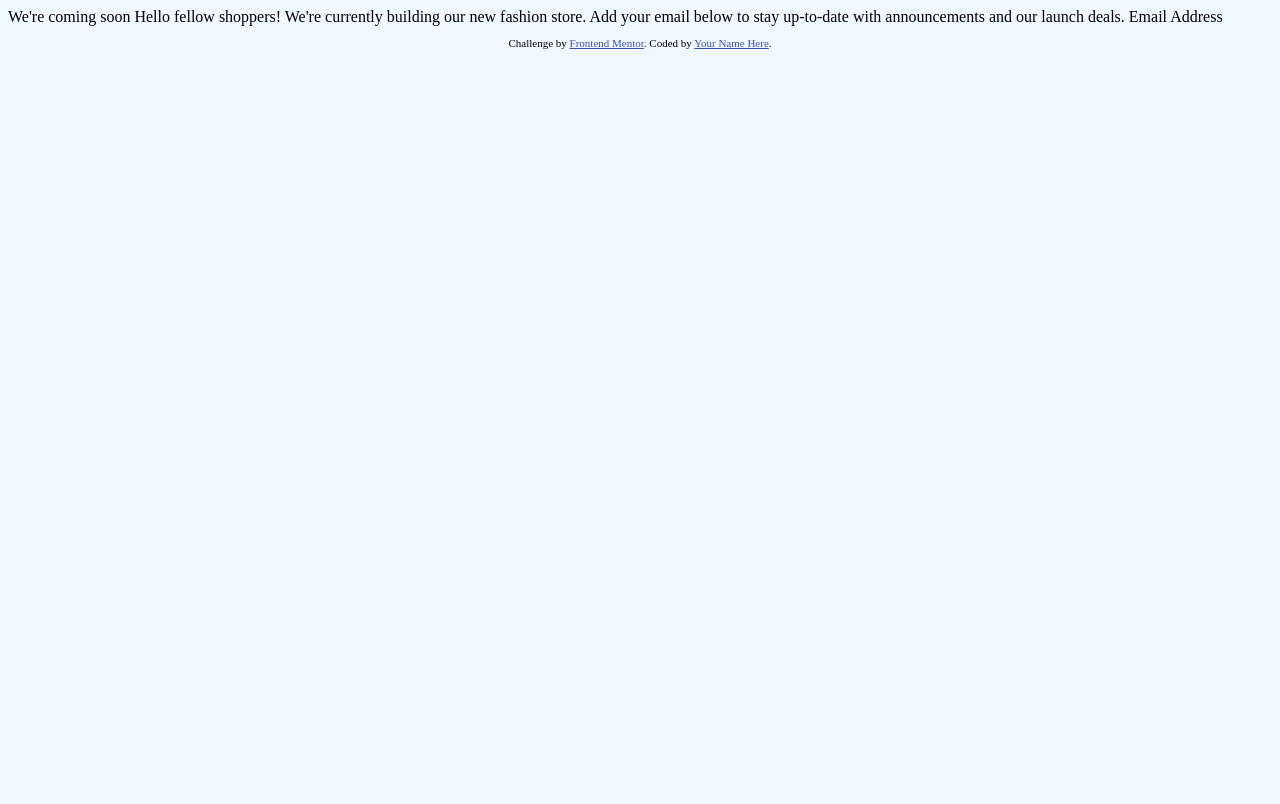
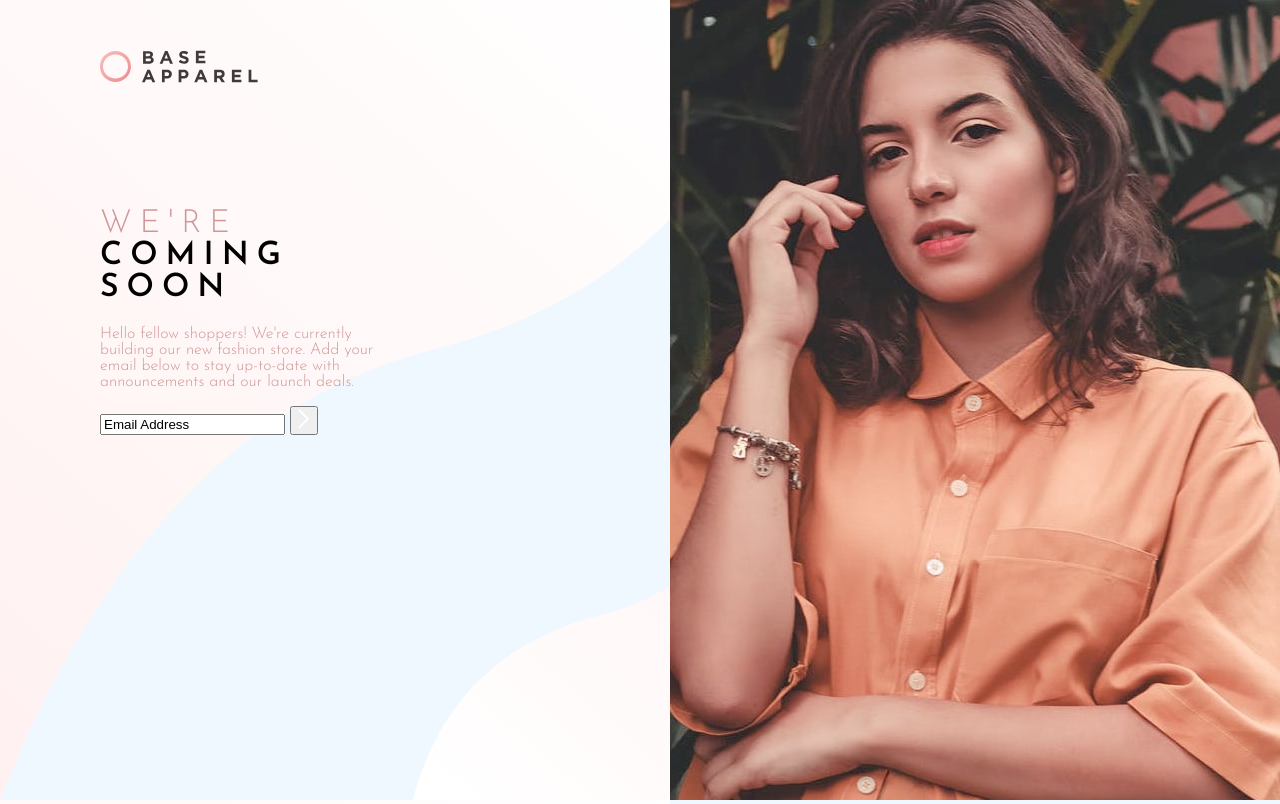
Before and after one commit to hddv/base-apparel-coming-soon-master, a plain HTML site: page index.html in a window 1280 px wide. Drawn offline with Linux system fonts and the light colour scheme.

Commit message:
first big modif

```diff
--- a/index.html
+++ b/index.html
@@ -1,28 +1,54 @@
 <!DOCTYPE html>
 <html lang="en">
+
 <head>
   <meta charset="UTF-8">
-  <meta name="viewport" content="width=device-width, initial-scale=1.0"> <!-- displays site properly based on user's device -->
+  <meta name="viewport" content="width=device-width, initial-scale=1.0">
+  <!-- displays site properly based on user's device -->
 
   <link rel="icon" type="image/png" sizes="32x32" href="./images/favicon-32x32.png">
   <link rel="stylesheet" type="text/css" href="style.css">
 
+  <link href="https://fonts.googleapis.com/css2?family=Josefin+Sans:wght@300;400;600&display=swap" rel="stylesheet">
+
   <title>Frontend Mentor | Base Apparel coming soon page</title>
 
-  <!-- Feel free to remove these styles or customise in your own stylesheet 👍 -->
-  <style>
-    .attribution { font-size: 11px; text-align: center; }
-    .attribution a { color: hsl(228, 45%, 44%); }
-  </style>
+
 </head>
+
 <body>
 
-  We're coming soon
+  <div class="container">
+    <div class="column-left">
+      <header>
+        <img src="images/logo.svg" alt="logo base apparel">
+      </header>
 
-  Hello fellow shoppers! We're currently building our new fashion store.
-  Add your email below to stay up-to-date with announcements and our launch deals.
+      <div class="info">
+        <h1><span>We're</span>  <br> coming <br> soon</h1>
 
-  Email Address
+        <p>
+          Hello fellow shoppers! We're currently building our new fashion store.
+          Add your email below to stay up-to-date with announcements and our launch deals.
+        </p>
+
+        <form action="">
+          <input type="text" value="Email Address" >
+          <!-- <input type="submit" value=">"> -->
+          <button><img src="images/icon-arrow.svg" alt="send button" /></button>
+        </form>
+
+      </div>
+
+
+
+    </div>
+
+    <div class="column-right">
+      <img src="images/hero-desktop.jpg" alt="picture of me">
+    </div>
+  </div>
+
 
   <footer>
     <p class="attribution">
@@ -31,4 +57,5 @@
     </p>
   </footer>
 </body>
+
 </html>
--- a/style.css
+++ b/style.css
@@ -1,3 +1,45 @@
 body{
-  background-color: aliceblue;
+  margin: 0 auto;
+  background-color:aliceblue;
+  font-family: 'Josefin Sans', sans-serif;
+  font-weight: 16px;
 }
+
+.container{
+  display:flex;
+  max-width: 1440px;
+  margin: 0 auto;
+}
+
+.column-left{
+  flex: 50%;
+  background: url("images/bg-pattern-desktop.svg");
+  max-width: 50%;
+  padding: 50px 100px
+}
+
+h1{
+  padding-top: 100px;
+  text-transform: uppercase;
+  font-weight: 600;
+  letter-spacing: 0.5rem;
+}
+
+h1 span{
+  font-weight: 300;
+  color:hsl(0, 36%, 70%);
+}
+
+p{
+  font-weight: 300;
+  color:hsl(0, 36%, 70%);
+  max-width: 60%;
+}
+
+.column-right{
+  flex: 50%;
+}
+
+
+.attribution { display: none; font-size: 11px; text-align: center; }
+.attribution a { color: hsl(228, 45%, 44%); }
```
